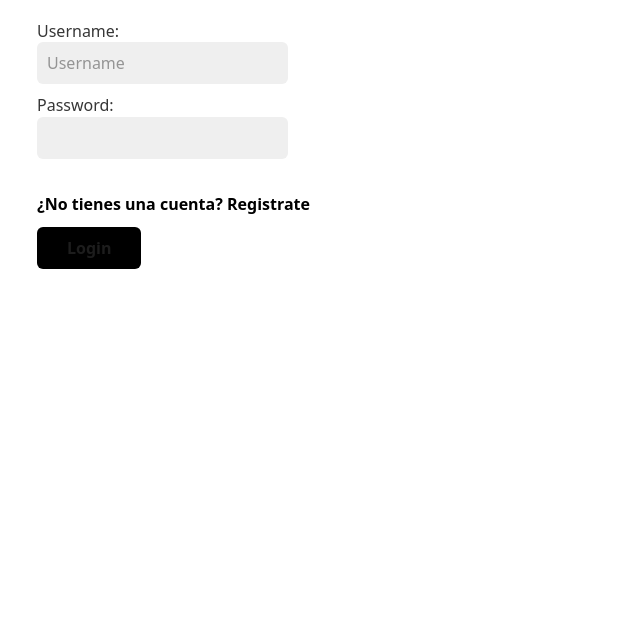
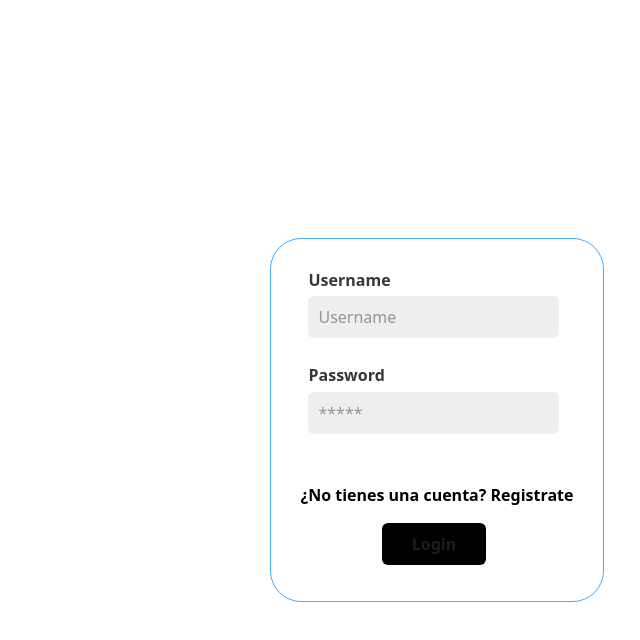
Before and after one commit to Ingenieria-de-software-l/Juanma, a React (Vite) app in the folder client/: page /login in a window 1280 px wide. Shown: the top 640 px of the page, without its empty margins (203-843 px from the left). Built offline with nearby package versions, Linux system fonts and the light colour scheme.

Commit message:
el estilo fue mejorad

```diff
--- a/client/src/pages/Home.jsx
+++ b/client/src/pages/Home.jsx
@@ -18,7 +18,7 @@ function Home() {
   }
 
   return (
-    <>
+    <div className="container">
       <NavBar />
       <main>
         <h1>Movies</h1>
@@ -30,7 +30,7 @@ function Home() {
           </ul>
         </div>
       </main>
-    </>
+    </div>
   )
 }
 
--- a/client/src/pages/Login.jsx
+++ b/client/src/pages/Login.jsx
@@ -1,6 +1,7 @@
 import { useEffect, useState } from "react";
 import { useAuth } from '../context/authContext'
 import { Link, useNavigate } from 'react-router-dom'
+import '../style/Login.css'
 
 function Login() {
     const [ username, setUSername ] = useState('');
@@ -19,18 +20,22 @@ function Login() {
     }
 
     return (
+      <>
         <form onSubmit={handleLogin}>
+          <div className="container-form">
             <label>
-          Username:
+              Username
               <input type="text" name="username" placeholder="Username" value={username} onChange={e => setUSername(e.target.value)}/>
             </label>
             <label>
-          Password:
-          <input type="password" name="password" value={password} onChange={e => setPassword(e.target.value)} />
+              Password
+              <input type="password" name="password" placeholder="*****" value={password} onChange={e => setPassword(e.target.value)} />
             </label>
             <Link to={'/register'}><h4>¿No tienes una cuenta? Registrate</h4></Link>
             <input type="submit" value="Login" />
+          </div>
         </form>
+      </>
     )
   }
 
--- a/client/src/pages/Register.jsx
+++ b/client/src/pages/Register.jsx
@@ -1,6 +1,7 @@
 import { useEffect, useState } from "react";
 import { useAuth } from '../context/authContext'
 import { useNavigate } from 'react-router-dom'
+import '../style/Login.css'
 
 function Register() {
     const [ username, setUSername ] = useState('');
@@ -21,6 +22,7 @@ function Register() {
 
   return (
     <form onSubmit={handleSubmit}>
+      <div className="container-form">
         <label>
           Username:
           <input type="text" name="username" placeholder="Username" value={username} onChange={e => setUSername(e.target.value)}/>
@@ -34,6 +36,7 @@ function Register() {
           <input type="password" name="password" placeholder="Password" value={password} onChange={e => setPassword(e.target.value)}/>
         </label>
         <input type="submit" value="Register"  />
+      </div>
     </form>
   )
 }
--- a/client/src/style/Home.css
+++ b/client/src/style/Home.css
@@ -1,5 +1,10 @@
+.container{
+    display: flex;
+    flex-direction: column;
+}
+
 ul{
-    width: 100%;
+
     display: flex;
     flex-wrap: wrap;
     justify-content: center;
--- /dev/null
+++ b/client/src/style/Login.css
@@ -0,0 +1,27 @@
+.container-form{
+    display: flex;
+    justify-content: center;
+    align-items: center;
+    flex-direction: column;
+    outline: 1px solid #41adff;
+    border-radius: 30px;
+    padding: 30px;
+    margin: auto;
+}
+
+form{
+    display: flex;
+    justify-content: center;
+    align-items: center;
+    border-radius: 30px;
+    height: 100vh;
+}
+
+label{
+    font-weight: bold;
+    margin-bottom: 20px;
+}
+
+input{
+    margin-top: 5px;
+}
```
Lines whose indentation alone changed are shown as unchanged.
